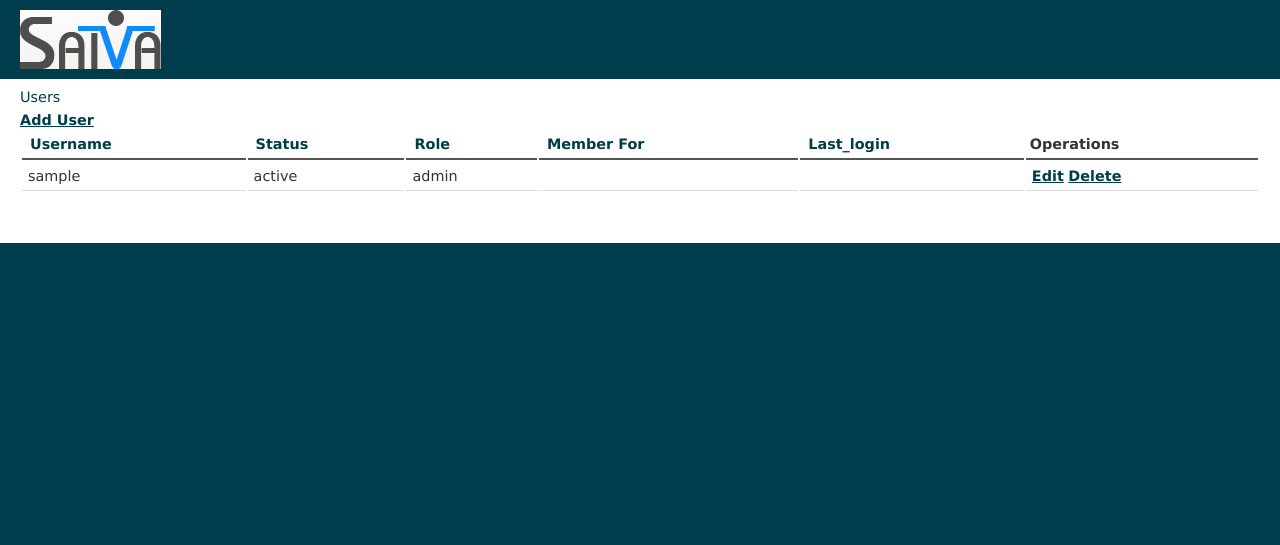
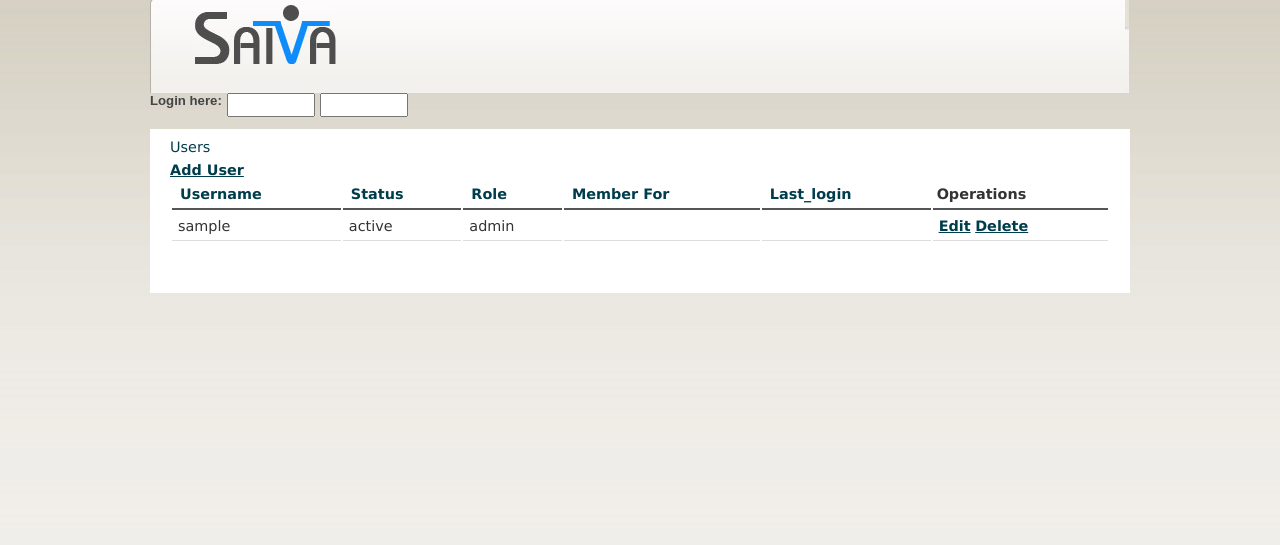
Before and after one commit to dukebanerjee/SaivaCake, a CakePHP app: the page made by app/View/Users/index.ctp in a window 1280 px wide. Shown: the top 545 px of the page. Run offline with PHP 8.4 and a stand-in for CakePHP, Linux system fonts and the light colour scheme; the template is opened without the code that fills it: most values are stand-ins (such as "Sample title", 1, 10 or a date in 2020); form fields are guessed from the names that the template uses; data that the repository does not hold is empty; some libraries are stand-ins or nearby versions.

Commit message:
SAIVA logo

```diff
--- a/app/Controller/AppController.php
+++ b/app/Controller/AppController.php
@@ -35,7 +35,7 @@ class AppController extends Controller {
   public $components = array(
     'Session',
     'Auth' => array(
-      'logoutRedirect' => array('controller' => 'pages', 'action' => 'display', 'home')
+      'logoutRedirect' => array('controller' => 'contents', 'action' => 'display', 'home')
     )
   );
 
--- a/app/View/Layouts/default.ctp
+++ b/app/View/Layouts/default.ctp
@@ -39,7 +39,12 @@
   </div>
 	<div id="container">
 		<div id="header">
-      <?php echo $this->Html->image('logo.jpg', array('alt' => 'SAIVA', 'border' => '0')) ?>
+      <div id="top-gutter-left"></div>
+      <div id="top-center">
+        <?php echo $this->Html->image('logo.jpg', array('alt' => 'SAIVA', 'border' => '0', 'id' => 'logo')) ?>
+      </div>
+      <div id="top-gutter-right"></div>
+      <?php echo $this->element('login_panel'); ?>
 		</div>
 		<div id="content">
       <a id="main-content"></a>
--- a/app/webroot/css/cake.generic.css
+++ b/app/webroot/css/cake.generic.css
@@ -23,7 +23,7 @@
 
 /** General Style Info **/
 body {
-	background: #003d4c;
+	background-image: url('../img/main-bg.jpg');
 	color: #fff;
 	font-family:'lucida grande',verdana,helvetica,arial,sans-serif;
 	font-size:90%;
@@ -75,6 +75,9 @@ p {
 /** Layout **/
 #container {
 	text-align: left;
+  width: 980px;
+  margin: auto;
+  padding: 0;
 }
 
 #header{
@@ -758,6 +761,62 @@ form.login input {
   margin-left: 5px;
 }
 
+/** SAIVA layout **/
+
+#header {
+  width: 980px;
+  height: 100px;
+  padding: 0;
+  margin: 0;
+}
+
+#header-top {
+  border: 1px solid red;
+  width: 980px;
+  height: 93px;
+  padding: 0;
+  margin: 0;
+}
+
+#top-gutter-left {
+  width: 4px;
+  height: 93px;
+  padding: 0;
+  margin: 0;
+  background-image: url('../img/top-left.jpg');
+  background-repeat: no-repeat;
+  float: left;
+  clear: none;
+}
+
+#top-gutter-right {
+  width: 4px;
+  height: 93px;
+  padding: 0;
+  margin: 0;
+  background-image: url('../img/top-right.jpg');
+  background-repeat: no-repeat;
+  float: left;
+  clear: none;
+}
+
+#top-center {
+  width: 971px;
+  height: 93px;
+  padding: 0;
+  margin: 0;
+  background-image: url('../img/top-center.jpg');
+  background-repeat: repeat-x;
+  float: left;
+  clear: none;
+}
+
+#logo {
+  padding-top: 5px;
+  padding-left: 41px;
+  float: left;
+}
+
 /** Miscellanous **/
 
 #skip-link {
```
Also changed, not shown: app/webroot/img/main-bg.jpg (added), app/webroot/img/top-center.jpg (added), app/webroot/img/top-left.jpg (added), app/webroot/img/top-right.jpg (added).
